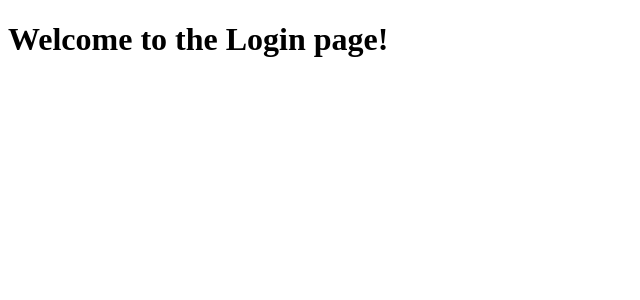
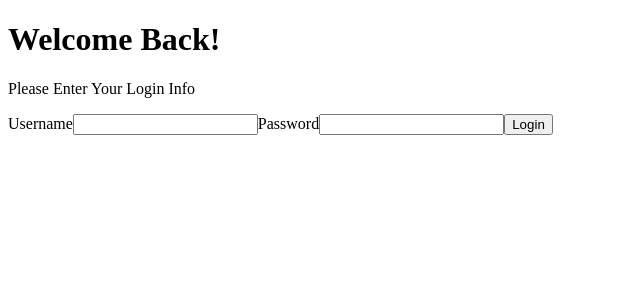
Before and after one commit to kammau/Planters, a React (Create React App) app in the folder client/: page /login in a window 1280 px wide. Shown: the top 300 px of the page, without its empty margins (0-640 px from the left). Built offline with nearby package versions, Linux system fonts and the light colour scheme; no server answers.

Commit message:
added a form element to login component

```diff
--- a/client/src/components/Login.js
+++ b/client/src/components/Login.js
@@ -4,8 +4,38 @@ function Login({ setUser }) {
     const [username, setUsername] = useState("");
     const [password, setPassword] = useState("");
 
+    function handleSubmit(event) {
+        event.preventDefault();
+
+        fetch("/login", {
+            method: "POST",
+            headers: {
+                "Content-Type": "application/json",
+            },
+            body: JSON.stringify({ username, password })
+        })
+        .then((res) => {
+            if (res.ok) {
+                res.json().then((user) => setUser(user))
+            }
+        })
+    }
+
     return (
-        <h1>Welcome to the Login page!</h1>
+        <div>
+            <form onSubmit={handleSubmit}>
+                <h1>Welcome Back!</h1>
+                <p>Please Enter Your Login Info</p>
+
+                <label for="username">Username</label>
+                <input type="text" id="username" value={username} onChange={(e) => setUsername(e.target.value)} />
+
+                <label for="password">Password</label>
+                <input type="password" id="password" value={password} onChange={(e) => setPassword(e.target.value)} />
+
+                <button type="submit">Login</button>
+            </form>
+        </div>
     )
 }
 
```
